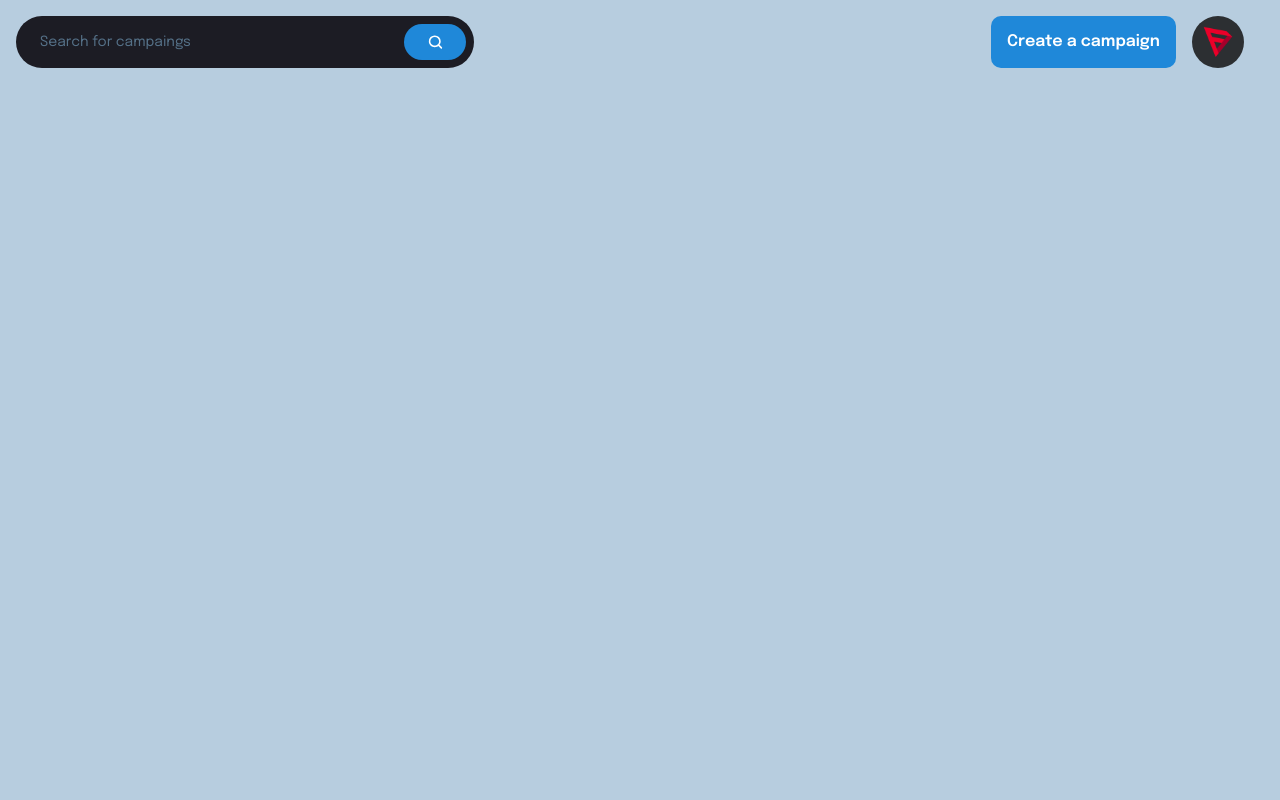
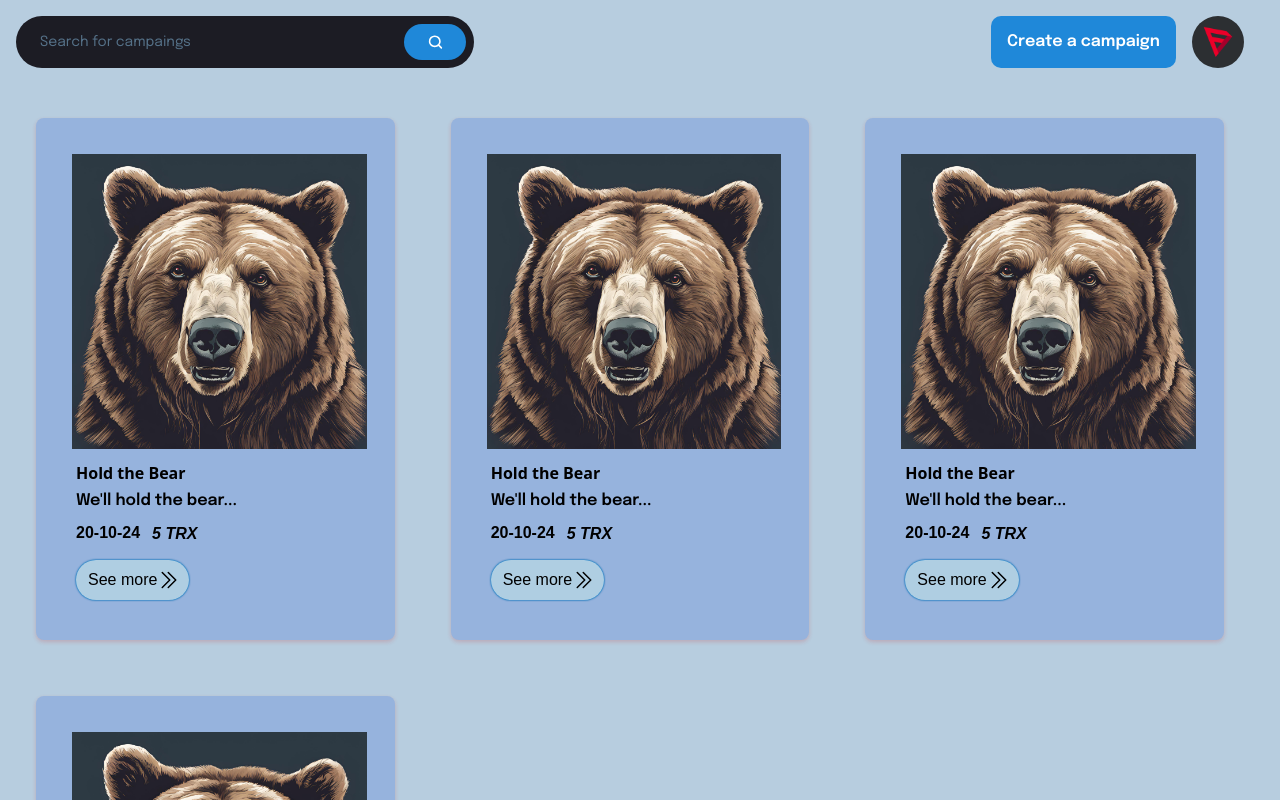
Before and after one commit to Orsini13/TestingCrowdApp, a React (Vite) app: page /Campaigns-list in a window 1280 px wide. Before the commit this address had no page. Shown: the top 800 px of the page. Built offline with nearby package versions, Linux system fonts and the light colour scheme.

Commit message:
campaignslist page

```diff
--- a/src/App.jsx
+++ b/src/App.jsx
@@ -1,7 +1,7 @@
 import React from 'react';
 import { Routes, Route } from 'react-router-dom';
 // import './index.css'
-import { Home, Profile, CreateCampaigns, CampaignDetails,FundCard } from './Pages' ;
+import { Home, Profile, CreateCampaigns, CampaignDetails,FundCard, CampaignsList } from './Pages' ;
 import {Sidebar , Navbar, } from './Components'
 import { AnimatePresence } from 'framer-motion';
 
@@ -25,6 +25,7 @@ const  App = () => {
             <Route path='/create-campaign' element={<CreateCampaigns  />}/>
             <Route path='/Campaing-details/:id' element={<CampaignDetails/>}/>
             <Route path='/FundCard' element={<FundCard />}/>
+            <Route path='/Campaigns-list' element={<CampaignsList />}/>
            </Routes>
           </AnimatePresence>
 
--- a/src/Components/DisplayCampaigns.jsx
+++ b/src/Components/DisplayCampaigns.jsx
@@ -1,38 +1,55 @@
-import React from 'react'
-import { Bearport } from '../assets'
-import './Components.css'
+import React from "react";
+import { Bearport } from "../assets";
+import "./Components.css";
 
-const DisplayCampaigns = () => {
+const DisplayCampaigns = ({ title, desc, date, goal }) => {
+  return (
+    <div className="justify-center flex-wrap mt-[0px] flex">
+      <div className="card">
+        <img src={Bearport} alt="" className="w-[100%] h-auto mx-1 my-1" />
+        <div className="p-2">
+          <h2 className="subpixel-antialiased font-extrabold  font-sans">
+            {title}
+          </h2>
+          <p className="font-semibold font-epilogue mt-1">
+            {" "}
+            {desc}...{" "}
+          </p>
 
-  return (
-    <div className='justify-center flex-wrap mt-[0px] flex'  >
-        <div className='card'>
-            <img src={Bearport} alt="" className='w-[100%] h-auto mx-1 my-1'/>
-            <div className="p-2" >
-                <h2 className='subpixel-antialiased font-extrabold  font-sans'>HAILING THE BEAR</h2>
-                <p className='font-semibold font-epilogue mt-1'> In his magnificance and his fury, we start now to adore our one and only bear... </p>
-
-                <div className='flex gap-3 my-2'>
-                    <h3 className='font-semibold'> 13-12-24 </h3>
-                    <h2 className='font-semibold font-serif'> <em className='font-bold'>4.5</em> Tron</h2>
+          <div className="flex gap-3 my-2">
+            <h3 className="font-semibold"> {date} </h3>
+            <h2 className="font-semibold font-serif">
+              {" "}
+              <em className="font-bold">{goal}</em>
+            </h2>
           </div>
 
-                <div className='flex gap-4'>
-                    <button id='btn' className='flex pl-3 p-[8px] rounded-[20px] mt-[6px] text-[#040f3dcc1] bg-[#afcee2]'>
+          <div className="flex gap-4">
+            <button
+              id="btn"
+              className="flex pl-3 p-[8px] rounded-[20px] mt-[6px] text-[#040f3dcc1] bg-[#afcee2]"
+            >
               See more
-                        <svg xmlns="http://www.w3.org/2000/svg" fill="none" viewBox="0 0 24 24" strokeWidth={1.5} stroke="currentColor" className="size-6">
-                         <path strokeLinecap="round" strokeLinejoin="round" d="m5.25 4.5 7.5 7.5-7.5 7.5m6-15 7.5 7.5-7.5 7.5" />
+              <svg
+                xmlns="http://www.w3.org/2000/svg"
+                fill="none"
+                viewBox="0 0 24 24"
+                strokeWidth={1.5}
+                stroke="currentColor"
+                className="size-6"
+              >
+                <path
+                  strokeLinecap="round"
+                  strokeLinejoin="round"
+                  d="m5.25 4.5 7.5 7.5-7.5 7.5m6-15 7.5 7.5-7.5 7.5"
+                />
               </svg>
             </button>
           </div>
-
-
-
         </div>
       </div>
     </div>
+  );
+};
 
-  )
-}
-
-export default DisplayCampaigns
+export default DisplayCampaigns;
--- /dev/null
+++ b/src/Pages/CampaignsList.jsx
@@ -0,0 +1,30 @@
+import React from 'react'
+import { DisplayCampaigns, AnimatedPage } from "../Components";
+
+import campaigns from "../Utils/campaign.json";
+
+
+
+const CampaignsList = () => {
+  return (
+    <div>
+        <AnimatedPage>
+        <div className="grid grid-cols-1 gap-4 items-center lg:grid-cols-2 xl:grid-cols-3">
+          {campaigns.map((campaign, index) => (
+            <DisplayCampaigns
+              key={index}
+              title={campaign.title}
+              desc={campaign.desc}
+              date={campaign.date}
+              goal={campaign.goal}
+            />
+          ))}
+        </div>
+      </AnimatedPage>
+
+
+    </div>
+  )
+}
+
+export default CampaignsList
--- a/src/Pages/CreateCampaigns.jsx
+++ b/src/Pages/CreateCampaigns.jsx
@@ -1,6 +1,6 @@
 import React, { useState } from 'react'
 // import {customButton, FormField} from '../Components'
-import {createCampaign, money} from '../assets'
+import { money} from '../assets'
 import {checkIfImage} from '../Utils'
 import { useNavigate } from 'react-router-dom'
 import { FormField, CustomButton, AnimatedPage } from '../Components'
--- a/src/Pages/Home.jsx
+++ b/src/Pages/Home.jsx
@@ -1,5 +1,5 @@
 import React, { useState, useEffect } from "react";
-import { DisplayCampaigns, Transition, AnimatedPage} from "../Components";
+
 
 const Home = () => {
   // const [isLoading, setIsLoading]    = useState(false);
@@ -7,10 +7,6 @@ const Home = () => {
 
   return (
     <div>
-        <AnimatedPage>
-           <DisplayCampaigns />
-
-        </AnimatedPage>
 
     </div>
   );
--- a/src/Pages/index.jsx
+++ b/src/Pages/index.jsx
@@ -3,3 +3,4 @@ export {default as Profile} from './Profile.jsx';
 export {default as CreateCampaigns} from './CreateCampaigns.jsx';
 export {default as CampaignDetails} from './CampaignDetails.jsx';
 export {default as FundCard} from './FundCard';
+export {default as CampaignsList} from './CampaignsList.jsx';
--- /dev/null
+++ b/src/Utils/campaign.json
@@ -0,0 +1,26 @@
+[
+    {
+        "title": "Hold the Bear",
+        "desc": "We'll hold the bear",
+        "date": "20-10-24",
+        "goal": "5 TRX"
+    },
+    {
+        "title": "Hold the Bear",
+        "desc": "We'll hold the bear",
+        "date": "20-10-24",
+        "goal": "5 TRX"
+    },
+    {
+        "title": "Hold the Bear",
+        "desc": "We'll hold the bear",
+        "date": "20-10-24",
+        "goal": "5 TRX"
+    },
+    {
+        "title": "Hold the Bear",
+        "desc": "We'll hold the bear",
+        "date": "20-10-24",
+        "goal": "5 TRX"
+    }
+]
```
Lines whose indentation alone changed are shown as unchanged.
